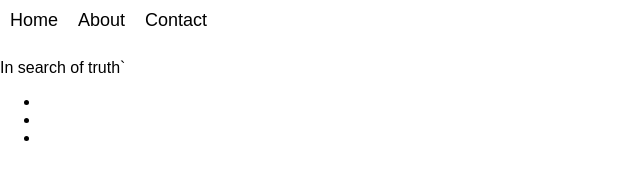
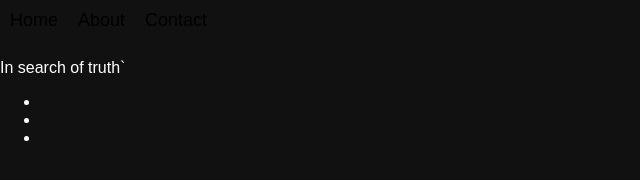
Before and after one commit to adxthhhhh/adxthhhhh.github.io, a plain HTML site: page index.html in a window 1280 px wide. Shown: the whole page, without its empty margins (0-640 px from the left). Drawn offline with Linux system fonts and the light colour scheme.

Commit message:
homepage fix

```diff
--- a/index.html
+++ b/index.html
@@ -8,6 +8,8 @@
     body {
       margin: 0;
       font-family: 'Montserrat', sans-serif;
+      background-color: #111;
+      color: white;
     }
 
     header {
```
Also changed, not shown: contact.html (+1 -1 lines).
